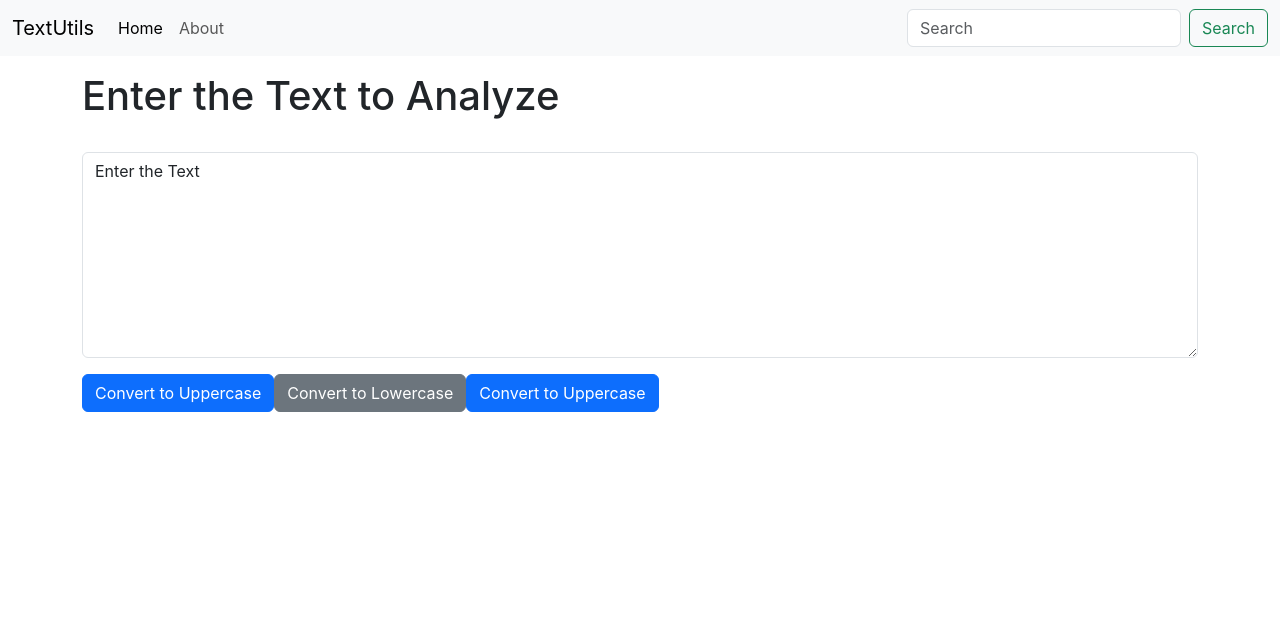
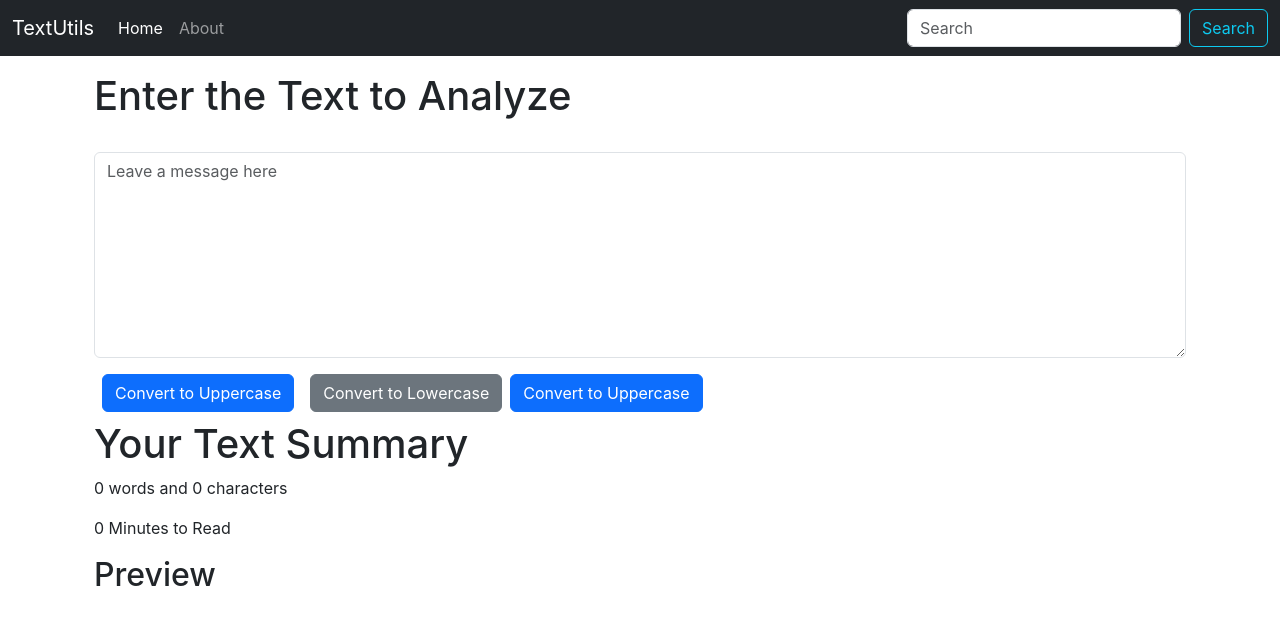
Before and after one commit to shubhamdsk/CWH-React, a React (Create React App) app: page / in a window 1280 px wide. Shown: the top 624 px of the page. Built offline with nearby package versions, Linux system fonts and the light colour scheme.

Commit message:
Added Functionalities like user can see Preview, words and character analysis based on text

```diff
--- a/src/TextForm.js
+++ b/src/TextForm.js
@@ -1,7 +1,7 @@
 import React, { useState } from "react";
 
 const TextForm = (props) => {
-  const [text, setText] = useState("Enter the Text");
+  const [text, setText] = useState("");
   const [isUpperCaseButton, setIsUpperCaseButton] = useState(true);
 
   const handleUpClick = (event) => {
@@ -17,7 +17,11 @@ const TextForm = (props) => {
     setText(LowerCaseText);
     // console.log("Clicked" + text);
   };
+  const getTextLength = () => {
+    let textValue = text.trim().replace(/\s+/g, " ");
 
+    return textValue.length && textValue.split(" ").length;
+  };
   // const handleOnChange = (event) => {
   //     setText(event.target.value);
   //     // console.log("On Changed");
@@ -40,6 +44,7 @@ const TextForm = (props) => {
 
   return (
     <>
+      <div className="container">
         <h1>{props.heading}</h1>
         <div className="mb-3">
           <label htmlFor="myBox" className="form-label"></label>
@@ -48,25 +53,35 @@ const TextForm = (props) => {
             onChange={handleOnChange}
             className="form-control"
             value={text}
-          placeholder="Leave a comment here"
+            placeholder="Leave a message here"
             id="myBox"
             rows={8}
           ></textarea>
         </div>
 
-      <button className="btn btn-primary" onClick={handleUpClick}>
+        <button className="btn btn-primary mx-2" onClick={handleUpClick}>
           Convert to Uppercase
         </button>
-      <button className="btn btn-secondary ml-3" onClick={handleLcClick}>
+        <button className="btn btn-secondary mx-2" onClick={handleLcClick}>
           Convert to Lowercase
         </button>
         {/* Both Functionality at one place  */}
         <button
-        className={isUpperCaseButton ? "btn btn-primary" : "btn btn-secondary"}
+          className={isUpperCaseButton ? "btn btn-primary" : "btn btn-danger"}
           onClick={handleMainButton}
         >
           {isUpperCaseButton ? "Convert to Uppercase" : "Convert to Lowercase"}
         </button>
+      </div>
+      <div className="container my-2">
+        <h1>Your Text Summary</h1>
+        <p>
+          {getTextLength()} words and {text.length} characters
+        </p>
+        <p>{0.008 * getTextLength()} Minutes to Read</p>
+        <h2>Preview</h2>
+        <p>{text}</p>
+      </div>
     </>
   );
 };
--- a/src/components/Navbar.js
+++ b/src/components/Navbar.js
@@ -3,7 +3,7 @@ import PropTypes from "prop-types";
 
 export default function Navbar(props) {
   return (
-    <nav className="navbar navbar-expand-lg bg-body-tertiary">
+    <nav className="navbar navbar-expand-lg navbar-dark bg-dark">
       <div className="container-fluid">
         <a className="navbar-brand" href="/">
           {props.title}
@@ -39,7 +39,7 @@ export default function Navbar(props) {
               placeholder="Search"
               aria-label="Search"
             />
-            <button className="btn btn-outline-success" type="submit">
+            <button className="btn btn-outline-info" type="submit">
               Search
             </button>
           </form>
```
Lines whose indentation alone changed are shown as unchanged.
